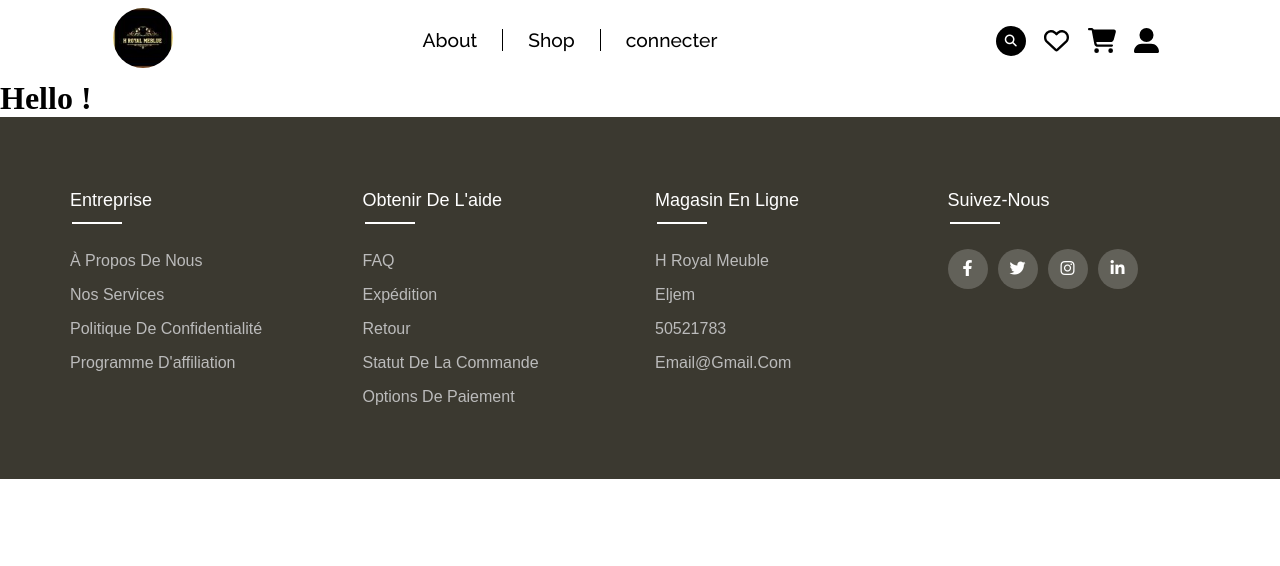
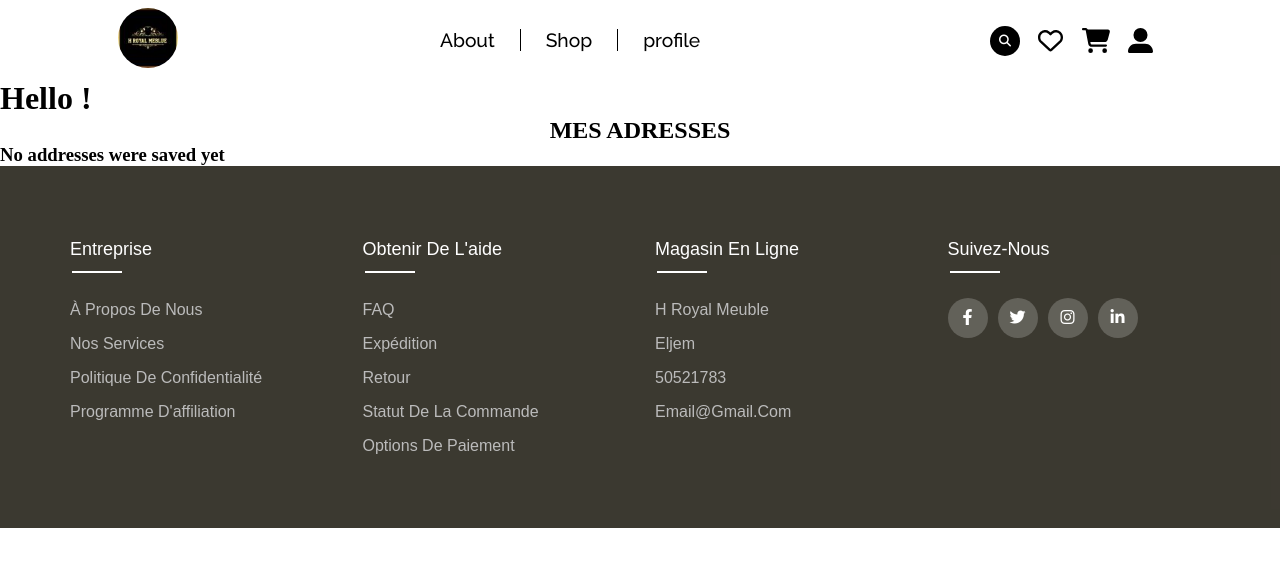
Before and after one commit to 20537145/my-project, a React (Create React App) app: page /profile/me in a window 1280 px wide. Shown: the top 566 px of the page. Built offline with nearby package versions, Linux system fonts and the light colour scheme.

Commit message:
register fixes

```diff
--- a/src/Pages/NavLayout.jsx
+++ b/src/Pages/NavLayout.jsx
@@ -107,7 +107,10 @@ function NavLayout() {
               <li className="li-3rd-child" onClick={() => setClicked(false)}>
                 <Link to="profile">profile</Link>
               </li>
-              {isAuth?(<li onClick={logoutHandler}><Link to="/">déconnecter</Link></li>):(<li onClick={()=>setClicked(false)}> <Link to='login'>connecter</Link></li>)}
+            <li onClick={() => setClicked(false)}>
+                <Link to="profile">profile</Link>
+              </li>
+              {isAuth?(<li className="li-3rd-child" onClick={logoutHandler}><Link to="/">déconnecter</Link></li>):(<li className="li-3rd-child" onClick={()=>setClicked(false)}> <Link to='login'>connecter</Link></li>)}
             </ul>
           </div>
           <div
--- a/src/Pages/Profile.jsx
+++ b/src/Pages/Profile.jsx
@@ -7,6 +7,10 @@ const Profile = () => {
   return (
     <div>
       <h1>Hello {storedUser?.firstName } {storedUser?.lastName }!</h1>
+      <div className='userInfo'>
+      <h2>MES ADRESSES</h2>
+      <h3>{!storedUser?.address?'No addresses were saved yet':storedUser?.address}</h3>
+      </div>
     </div>
   );
 };
--- a/src/style/App.css
+++ b/src/style/App.css
@@ -114,7 +114,7 @@ color: #000 !important;
   border-right: 1.6px solid #000 !important;
   transition: 0.5s;
 }
-.ul-bg.active #navbar li:last-child {
+.ul-bg.active #navbar li:nth-child(4) {
   border-right: 0 !important;
 }
 #navbar li a:focus {
@@ -129,8 +129,8 @@ color: #000 !important;
   bottom: -29px;
   left: 0;
 }
-#navbar li:last-child {
-  border-right: 0;
+#navbar li:nth-child(4) {
+  border-right: none !important;
 }
 
 #navbar li a:hover {
@@ -749,6 +749,7 @@ form {
 }
 .li-3rd-child{
   display: none;
+
 }
 @media screen and (max-width: 769px) {
   .li-3rd-child{
```
